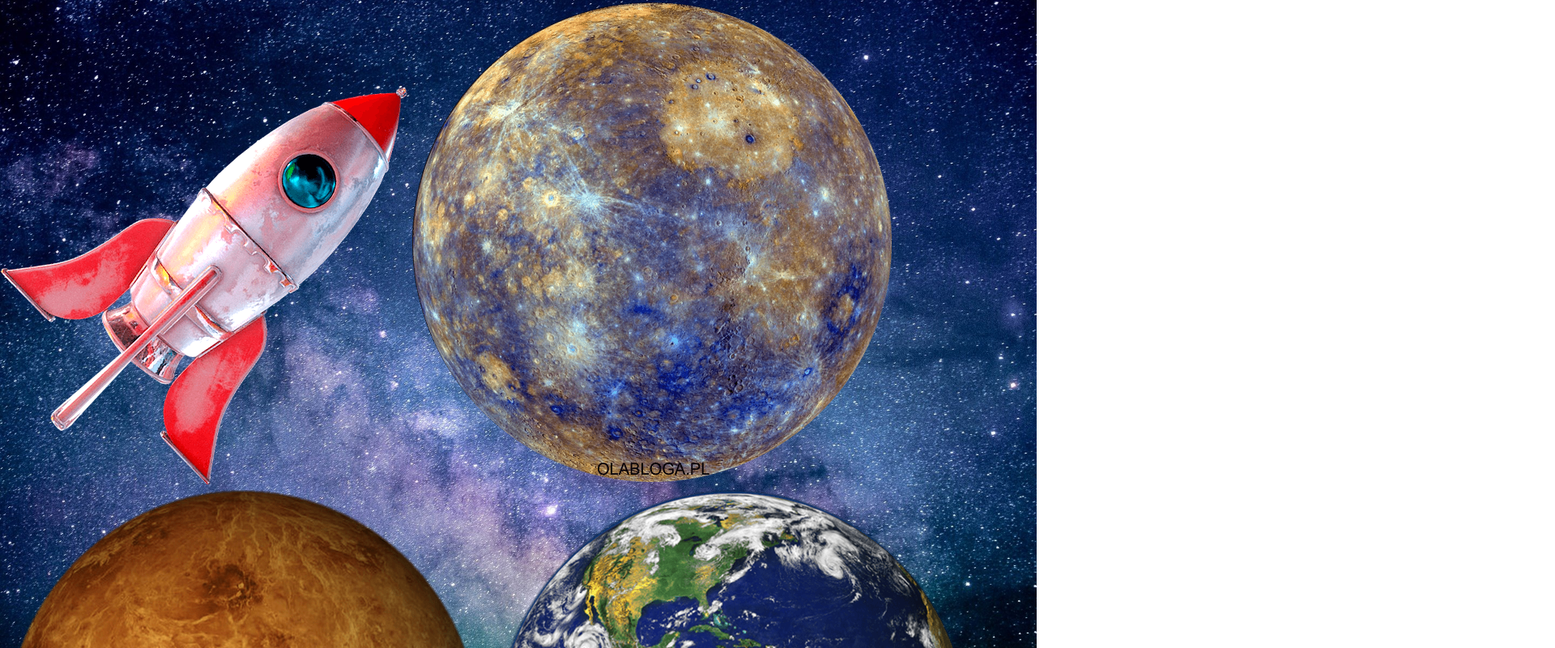
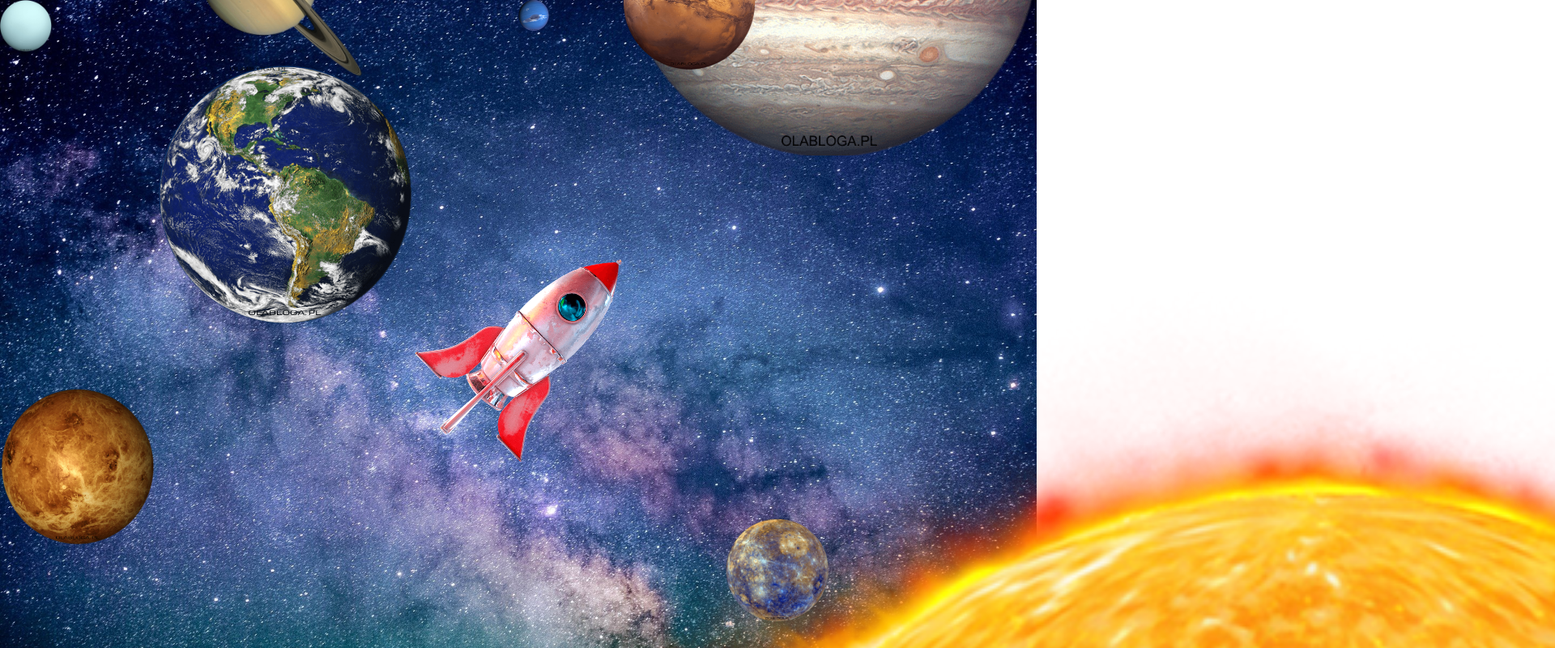
Before and after one commit to p6te/Cosmos-animation, a plain HTML site: page index.html in a window 1280 px wide. Shown: the top 800 px of the page at 81% size, 1920 px wide, since content can reach past the window. Drawn offline with Linux system fonts and the light colour scheme.

Commit message:
basic version of app finished

```diff
--- a/index.html
+++ b/index.html
@@ -10,15 +10,16 @@
   </head>
   <body>
     <div class="space-animation">
-      <img src="assets/rocket.png" class="anim-bg rocket"  ratioX='0.36' ratioY='0.34' alt="rocket" />
+      <img src="assets/rocket.png" class="anim-bg rocket"  ratioX='-0.5' ratioY='-0.5' alt="rocket" />
       <img src="assets/merkury.png" class="anim-bg mercury"  ratioX='0.2' ratioY='0.24' alt="merkury" />
       <img src="assets/wenus.png" class="anim-bg wenus"  ratioX='0.1' ratioY='0.15' alt="wenus" />
-      <img src="assets/ziemia.png" class="anim-bg erth"  ratioX='0.34' ratioY='0.43' alt="ziemia" />
+      <img src="assets/ziemia.png" class="anim-bg erth"  ratioX='0.23' ratioY='0.27' alt="ziemia" />
       <img src="assets/mars.png" class="anim-bg mars"  ratioX='0.24' ratioY='0.45' alt="mars" />
-      <img src="assets/jowisz.png" class="anim-bg jupiter"  ratioX='0.34' ratioY='0.35' alt="jowisz" />
-      <img src="assets/saturn.png" class="anim-bg saturn"  ratioX='0.23' ratioY='0.26' alt="saturn" />
+      <img src="assets/jowisz.png" class="anim-bg jupiter"  ratioX='0.11' ratioY='0.12' alt="jowisz" />
+      <img src="assets/saturn.png" class="anim-bg saturn"  ratioX='0.13' ratioY='0.1' alt="saturn" />
       <img src="assets/uran.png" class="anim-bg uran"  ratioX='0.14' ratioY='0.17' alt="uran" />
-      <img src="assets/neptun.png" class="anim-bg neptun"  ratioX='0.18' ratioY='0.21' alt="neptun" />
+      <img src="assets/neptun.png" class="anim-bg neptun"  ratioX='0.04' ratioY='0.03' alt="neptun" />
+      <img src="assets/sun.png" class="anim-bg sun"  ratioX='0.08' ratioY='0.05' alt="sun" />
     </div>
   </body>
 </html>
--- a/index.js
+++ b/index.js
@@ -10,9 +10,14 @@ document.addEventListener("DOMContentLoaded", function () {
       const ratioX = element.getAttribute("ratioX");
       const ratioY = element.getAttribute("ratioY");
 
-      const moveX = - (clientX - centerX) * ratioX;
+      const height = element.clientHeight /2;
+      const width = element.clientWidth / 2;
+
+      const moveX = - (clientX - centerX) * ratioX ;
       const moveY = - ( clientY - centerY) * ratioY;
-      console.log(moveX, moveY);
+
+        console.log(centerX);
+
 
       element.style.transform = `translate(${moveX}px, ${moveY}px)`;
     });
--- a/scss/style.scss
+++ b/scss/style.scss
@@ -2,10 +2,75 @@
   margin: 0;
   padding: 0;
   box-sizing: border-box;
+  overflow: hidden;
+
+
 }
 .space-animation {
   height: 100vh;
   background-image: url("../assets/background.jpg");
   background-position: center;
   background-size: cover;
+  & .rocket{
+      position: absolute;
+      z-index: 10;
+      left: 40%  ;
+      top: 40%  ;
+      width: 20%;
+  }
+  & .mercury{
+      position: absolute;
+      width: 10%;
+      top: 80%;
+      left: 70%;
+      z-index: 1;
+  }
+  & .wenus{
+      position: absolute;
+      width: 15%;
+      top: 60%;
+  }
+  & .erth{
+      position: absolute;
+      width: 25%;
+      top: 10%;
+      left: 15%;
+  }
+  & .mars{
+      position: absolute;
+      width: 13%;
+      top: -10%;
+      left: 60%;
+      z-index: 1;
+  }
+  & .jupiter{
+      position: absolute;
+      width: 40%;
+
+      left: 60%;
+      top: -40%;
+  }
+  & .saturn{
+      position: absolute;
+      width: 20%;
+      top: -20%;
+      left: 15%;
+  }
+  & .uran{
+      position: absolute;
+      width: 5%;
+  }
+  & .neptun{
+      position: absolute;
+      width: 3%;
+      left: 50%;
+  }
+  & .sun{
+      position: absolute;
+      height: 280%;
+      width: auto;
+      top: 45%;
+      left: 40%;
+
+  }
 }
```
Also changed, not shown: assets/sun.png (added), css/style.css.
